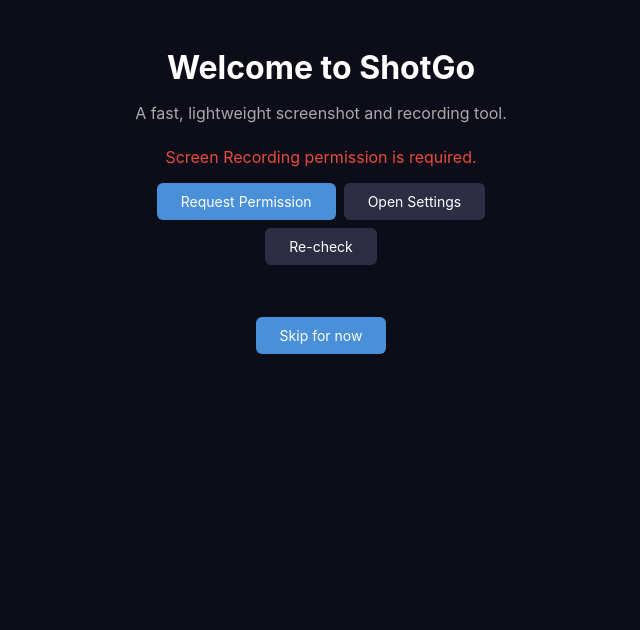
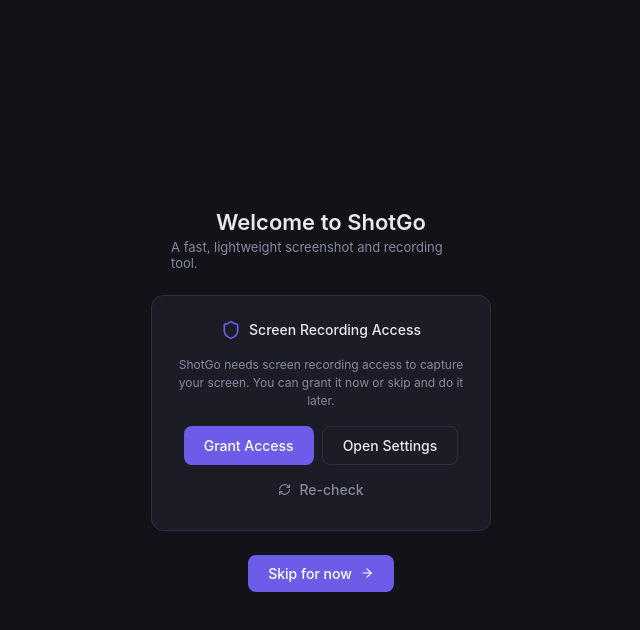
Before and after one commit to WillianSugiyama/shotgo, a React (Vite) app in the folder frontend/: page / in a window 1280 px wide. Shown: the top 630 px of the page, without its empty margins (319-959 px from the left). Built offline with nearby package versions, Linux system fonts and the light colour scheme.

Commit message:
style(frontend): redesign IdleView, Welcome, and global CSS
IdleView: Camera icon, action buttons with lucide-react icons, hover states.
Welcome: softer permission flow with Shield icon, card layout, friendly copy.
Global CSS: new animations (fadeIn, pulse), hover/active states, focus-visible.

```diff
--- a/frontend/src/App.tsx
+++ b/frontend/src/App.tsx
@@ -3,17 +3,20 @@
 import { RecorderControls } from "./components/recorder/RecorderControls";
 import { SettingsWindow } from "./components/settings/SettingsWindow";
 import { Welcome } from "./components/onboarding/Welcome";
+import { ToastContainer } from "./components/Toast";
+import { HoverBtn } from "./components/HoverBtn";
 import { useTrayEvents } from "./hooks/useTrayEvents";
 import { useCapture } from "./hooks/useCapture";
+import { Camera, Monitor, Crop, Video, Settings } from "lucide-react";
+import { color, space } from "./styles/tokens";
+import { btnPrimary, btnSecondary } from "./styles/buttons";
+import { centerScreen, iconBox, rowCenter, heading, subtext } from "./styles/layout";
 
 function App() {
   const { view, isFirstLaunch } = useAppStore();
   useTrayEvents();
-
-  if (isFirstLaunch) {
-    return <Welcome />;
-  }
-
+  if (isFirstLaunch) return <Welcome />;
+  const content = (() => {
     switch (view) {
       case "editor":
         return <EditorCanvas />;
@@ -24,6 +27,13 @@
       default:
         return <IdleView />;
     }
+  })();
+  return (
+    <>
+      {content}
+      <ToastContainer />
+    </>
+  );
 }
 
 function IdleView() {
@@ -31,40 +41,38 @@
   const { captureFullscreen, captureRegion } = useCapture();
 
   return (
-    <div style={{ padding: 48, textAlign: "center", color: "#fff" }}>
-      <h1 style={{ marginBottom: 8 }}>ShotGo</h1>
-      <p style={{ color: "#aaa", marginBottom: 32 }}>Screenshot & Recording Tool</p>
-      <div style={{ display: "flex", gap: 12, justifyContent: "center" }}>
-        <button onClick={captureFullscreen} style={btnStyle}>
-          Fullscreen
-        </button>
-        <button onClick={captureRegion} style={btnStyle}>
-          Region
-        </button>
-        <button onClick={() => setView("recorder")} style={btnStyle}>
-          Record
-        </button>
-        <button onClick={() => setView("settings")} style={btnSecondary}>
-          Settings
-        </button>
+    <div style={centerScreen}>
+      <div style={iconBox}>
+        <Camera size={32} color={color.accent} />
+      </div>
+      <h1 style={{ ...heading, letterSpacing: -0.3 }}>ShotGo</h1>
+      <p style={{ ...subtext, margin: `${space.xs}px 0 ${space.xl}px` }}>Screenshot & Recording</p>
+      <div style={rowCenter}>
+        <HoverBtn onClick={captureFullscreen} style={btnPrimary} hoverBg={color.accentHover}>
+          <Monitor size={15} /> Fullscreen
+        </HoverBtn>
+        <HoverBtn onClick={captureRegion} style={btnPrimary} hoverBg={color.accentHover}>
+          <Crop size={15} /> Region
+        </HoverBtn>
+        <HoverBtn
+          onClick={() => setView("recorder")}
+          style={btnPrimary}
+          hoverBg={color.accentHover}
+        >
+          <Video size={15} /> Record
+        </HoverBtn>
+      </div>
+      <div style={{ marginTop: space.md }}>
+        <HoverBtn
+          onClick={() => setView("settings")}
+          style={btnSecondary}
+          hoverBg={color.surfaceHover}
+        >
+          <Settings size={15} /> Settings
+        </HoverBtn>
       </div>
     </div>
   );
 }
 
-const btnStyle: React.CSSProperties = {
-  padding: "10px 20px",
-  background: "#4A90D9",
-  color: "#fff",
-  border: "none",
-  borderRadius: 6,
-  cursor: "pointer",
-  fontSize: 14,
-};
-
-const btnSecondary: React.CSSProperties = {
-  ...btnStyle,
-  background: "#2d2d44",
-};
-
 export default App;
--- a/frontend/src/components/onboarding/Welcome.tsx
+++ b/frontend/src/components/onboarding/Welcome.tsx
@@ -5,6 +5,10 @@
   RequestScreenCapture,
   OpenPermissionsSettings,
 } from "../../../wailsjs/go/app/App";
+import { Shield, CheckCircle, ArrowRight, RefreshCw } from "lucide-react";
+import { color, space } from "../../styles/tokens";
+import { btnPrimary, btnSecondary, btnGhost } from "../../styles/buttons";
+import { centerScreen, card, rowCenter, heading, subtext, label } from "../../styles/layout";
 
 export function Welcome() {
   const { setView, setFirstLaunch } = useAppStore();
@@ -39,54 +43,58 @@
     setView("idle");
     setFirstLaunch(false);
   };
+  const hint: React.CSSProperties = {
+    fontSize: 12,
+    color: color.textMuted,
+    margin: `0 0 ${space.md}px`,
+    lineHeight: 1.5,
+  };
 
   return (
-    <div style={{ textAlign: "center", padding: 48, color: "#fff" }}>
-      <h1>Welcome to ShotGo</h1>
-      <p style={{ color: "#aaa", maxWidth: 400, margin: "16px auto" }}>
+    <div style={centerScreen}>
+      <h1 style={heading}>Welcome to ShotGo</h1>
+      <p style={{ ...subtext, margin: `${space.xs}px 0 0`, maxWidth: 300 }}>
         A fast, lightweight screenshot and recording tool.
       </p>
-
-      {!checking && !screenOk && (
-        <div style={{ margin: "24px auto", maxWidth: 360 }}>
-          <p style={{ color: "#e74c3c", marginBottom: 12 }}>
-            Screen Recording permission is required.
+      {!checking && (
+        <div style={card}>
+          <div style={{ ...rowCenter, alignItems: "center", marginBottom: space.md }}>
+            {screenOk ? (
+              <CheckCircle size={20} color={color.success} />
+            ) : (
+              <Shield size={20} color={color.accent} />
+            )}
+            <span style={label}>{screenOk ? "Permission granted" : "Screen Recording Access"}</span>
+          </div>
+          {!screenOk && (
+            <>
+              <p style={hint}>
+                ShotGo needs screen recording access to capture your screen. You can grant it now or
+                skip and do it later.
               </p>
-          <button onClick={handleRequest} style={btnStyle}>
-            Request Permission
+              <div style={rowCenter}>
+                <button onClick={handleRequest} style={btnPrimary}>
+                  Grant Access
                 </button>
                 <button onClick={() => OpenPermissionsSettings()} style={btnSecondary}>
                   Open Settings
                 </button>
-          <button onClick={check} style={btnSecondary}>
-            Re-check
+                <button onClick={check} style={btnGhost}>
+                  <RefreshCw size={13} /> Re-check
                 </button>
               </div>
+            </>
           )}
-
-      {!checking && screenOk && (
-        <p style={{ color: "#2ecc71", margin: "24px 0" }}>Screen Recording: Granted</p>
+          {screenOk && (
+            <p style={{ fontSize: 12, color: color.success, margin: 0 }}>
+              You're all set. Screen recording is enabled.
+            </p>
           )}
-
-      <button onClick={handleContinue} style={{ ...btnStyle, marginTop: 24 }}>
-        {screenOk ? "Get Started" : "Skip for now"}
+        </div>
+      )}
+      <button onClick={handleContinue} style={{ ...btnPrimary, marginTop: space.lg }}>
+        {screenOk ? "Get Started" : "Skip for now"} <ArrowRight size={14} />
       </button>
     </div>
   );
 }
-
-const btnStyle: React.CSSProperties = {
-  padding: "10px 24px",
-  fontSize: 14,
-  background: "#4A90D9",
-  color: "#fff",
-  border: "none",
-  borderRadius: 6,
-  cursor: "pointer",
-  margin: 4,
-};
-
-const btnSecondary: React.CSSProperties = {
-  ...btnStyle,
-  background: "#2d2d44",
-};
--- a/frontend/src/global.css
+++ b/frontend/src/global.css
@@ -9,19 +9,59 @@
 #root {
   height: 100%;
   width: 100%;
-  background: #0d0d1a;
+  background: #121218;
   font-family: -apple-system, BlinkMacSystemFont, "Segoe UI", Roboto, sans-serif;
-  color: #fff;
+  color: #e8e8ed;
   overflow: hidden;
   -webkit-user-select: none;
   user-select: none;
+  scroll-behavior: smooth;
 }
 
 button {
   font-family: inherit;
+  transition: all 0.15s ease;
+}
+
+button:hover {
+  opacity: 0.9;
+}
+
+button:active {
+  transform: scale(0.97);
+}
+
+button:focus-visible {
+  outline: 2px solid #6c5ce7;
+  outline-offset: 2px;
 }
 
 input,
 select {
   font-family: inherit;
 }
+
+input:focus-visible,
+select:focus-visible {
+  outline: 2px solid #6c5ce7;
+  outline-offset: 1px;
+}
+
+@keyframes fadeIn {
+  from {
+    opacity: 0;
+  }
+  to {
+    opacity: 1;
+  }
+}
+
+@keyframes pulse {
+  0%,
+  100% {
+    opacity: 1;
+  }
+  50% {
+    opacity: 0.5;
+  }
+}
```
Lines whose indentation alone changed are shown as unchanged.
